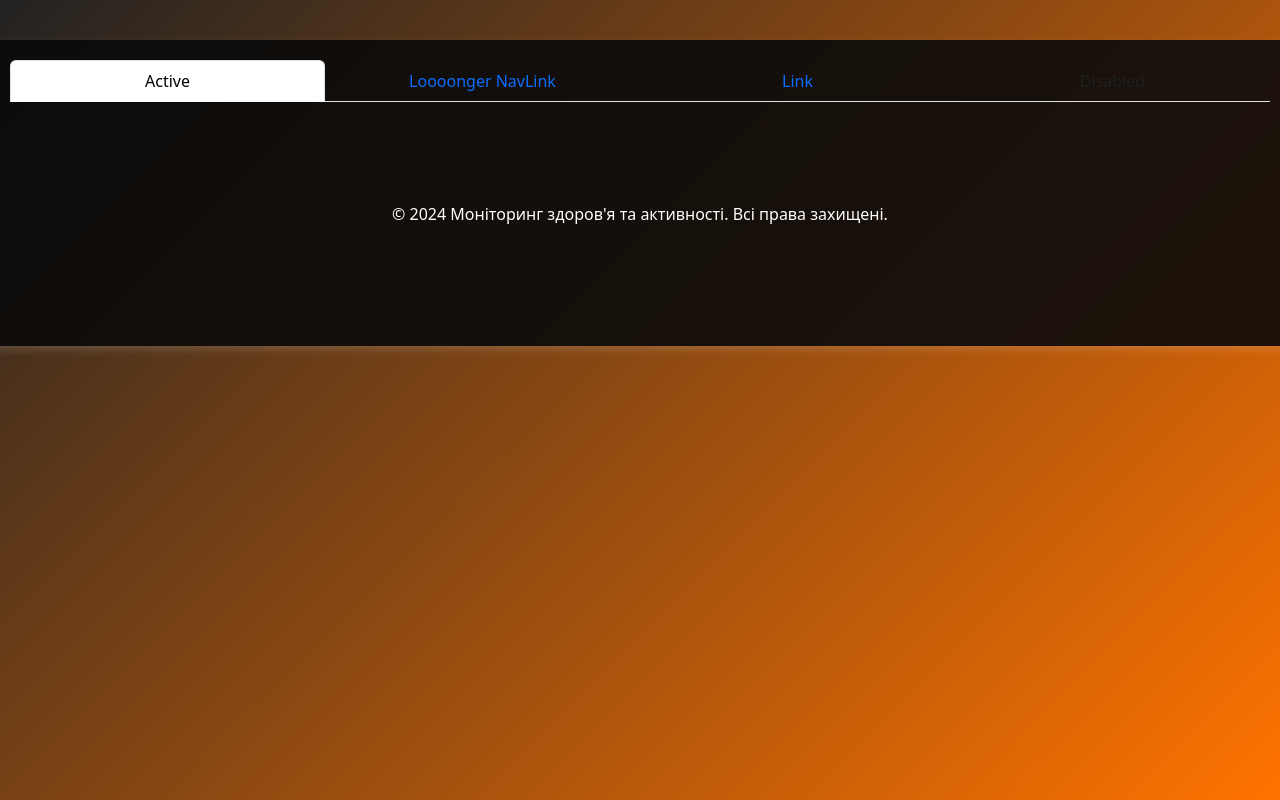
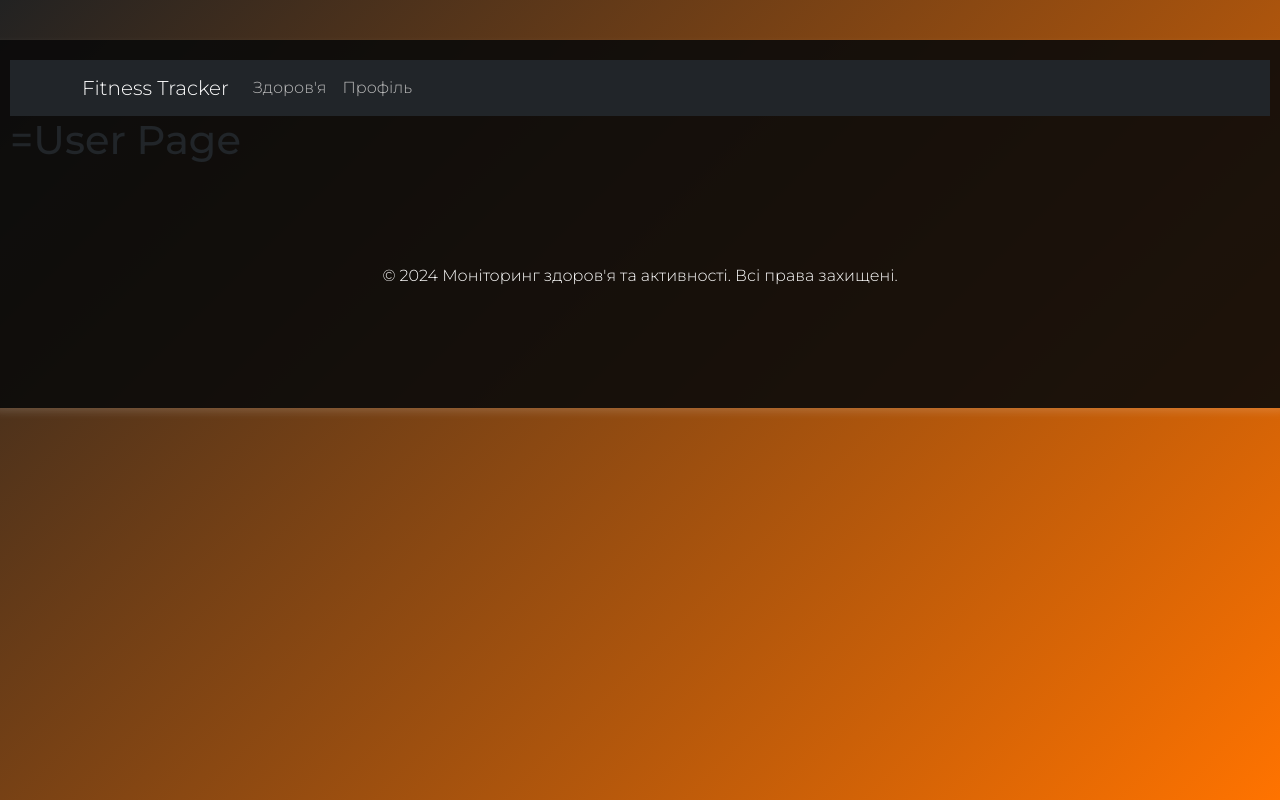
Before and after one commit to onsviii/fitness_track, a React (Create React App) app: page /profile in a window 1280 px wide. Built offline with nearby package versions, Linux system fonts and the light colour scheme.

Commit message:
Update navbar

```diff
--- a/public/index.html
+++ b/public/index.html
@@ -1,5 +1,5 @@
 <!DOCTYPE html>
-<html lang="en">
+<html lang="uk">
   <head>
     <meta charset="utf-8" />
     <link rel="icon" href="%PUBLIC_URL%/favicon.ico" />
--- a/src/App.js
+++ b/src/App.js
@@ -18,12 +18,12 @@ function App() {
       <Router>
         <div className="wrapper">
           <NaviBar />
+          <Routes>
+          <Route path="/home" Component={Home} />
+          <Route path="/profile" Component={Users} />
+        </Routes>
           <Footer />
         </div>
-      <Routes>
-        <Route exact path="/home" element={Home} />
-        <Route path="/profile" element={Users} />
-      </Routes>
       </Router>
     </>
   );
--- a/src/components/NaviBar.js
+++ b/src/components/NaviBar.js
@@ -1,23 +1,20 @@
 import React from "react";
+import Container from 'react-bootstrap/Container';
 import Nav from 'react-bootstrap/Nav';
+import Navbar from 'react-bootstrap/Navbar';
 
 export default function NaviBar() {
   return (
-    <Nav justify variant="tabs" defaultActiveKey="/home">
-      <Nav.Item>
-        <Nav.Link href="/home">Active</Nav.Link>
-      </Nav.Item>
-      <Nav.Item>
-        <Nav.Link eventKey="link-1">Loooonger NavLink</Nav.Link>
-      </Nav.Item>
-      <Nav.Item>
-        <Nav.Link eventKey="link-2">Link</Nav.Link>
-      </Nav.Item>
-      <Nav.Item>
-        <Nav.Link eventKey="disabled" disabled>
-          Disabled
-        </Nav.Link>
-      </Nav.Item>
-    </Nav>
+    <>
+      <Navbar bg="dark" data-bs-theme="dark">
+        <Container>
+          <Navbar.Brand href="/home">Fitness Tracker</Navbar.Brand>
+          <Nav className="me-auto">
+            <Nav.Link href="/home">Здоров'я</Nav.Link>
+            <Nav.Link href="/profile">Профіль</Nav.Link>
+          </Nav>
+        </Container>
+      </Navbar>
+    </>
   );
 }
--- a/src/index.css
+++ b/src/index.css
@@ -3,6 +3,7 @@
 * {
   margin: 0;
   padding: 0;
+
 }
 
 body {
@@ -13,8 +14,6 @@ body {
   background-attachment: fixed;
   /*background: url('./img/background.jpg') no-repeat;
   background-size: cover;*/
-  font-family: 'Montserrat', sans-serif;
-  font-weight: 300;
 }
 
 .wrapper {
@@ -25,6 +24,8 @@ body {
   border-radius: 10px;
   box-shadow: 0 4px 8px rgba(255, 255, 255, 0.15);
   overflow: auto;
+  font-family: 'Montserrat', sans-serif;
+  font-weight: 300;
 }
 
 header .logo {
@@ -109,3 +110,12 @@ input {
   background: #ff7300;
   color: #fff;
 }
+
+.nav-link {
+  color: #bbb !important;
+  text-decoration: none;
+}
+
+.nav-link:hover {
+  color: #ff7300 !important;
+}
```
Lines whose indentation alone changed are shown as unchanged.
